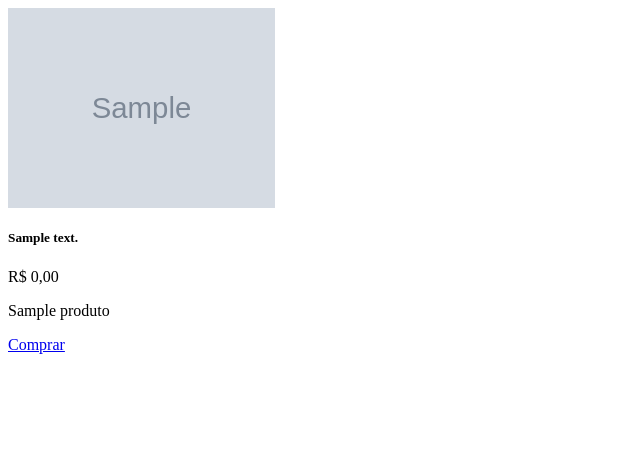
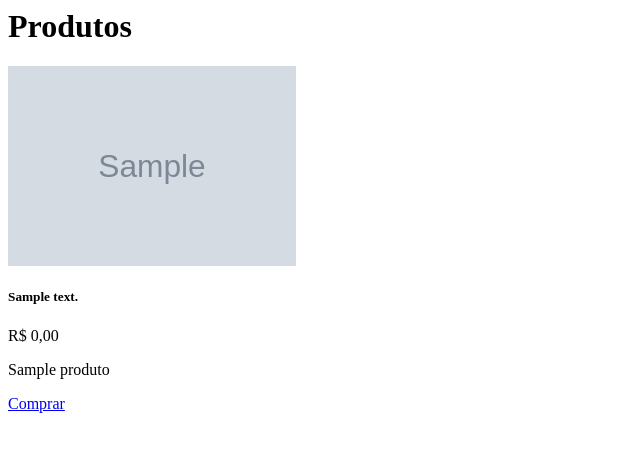
Before and after one commit to edelziolopes/simple-mvc, a PHP site: template Application/views/home/index.php in a window 1280 px wide. Shown: the top 452 px of the page, without its empty margins (0-640 px from the left). Run offline with PHP 8.4, Linux system fonts and the light colour scheme; the template is opened without the code that fills it: most values are stand-ins (such as "Sample title", 1, 10 or a date in 2020); grey boxes marked "Sample" are stand-in pictures.

Commit message:
home2105-2

```diff
--- a/Application/views/home/index.php
+++ b/Application/views/home/index.php
@@ -1,8 +1,10 @@
+<h1 class="mb-4">Produtos</h1>
+
 <div class="d-flex flex-wrap gap-4">
   <?php foreach($data['produtos'] as $produto): ?>
-    <div class="card shadow" style="width: 18rem;">
+    <div class="card shadow" style="width: 18rem; display: flex; flex-direction: column;">
       <img src="<?=$produto['imagem_link']?>" class="card-img-top" style="height: 200px; object-fit: cover;">
-      <div class="card-body">
+      <div class="card-body d-flex flex-column">
         <h5 class="card-title">
           <i class="fas fa-box-open me-2"></i><?=$produto['produto_descricao']?>
         </h5>
@@ -12,7 +14,7 @@
         <p class="card-text text-muted">
           <i class="fas fa-layer-group me-2"></i><?=$produto['categoria_nome']?>
         </p>
-        <a href="#" class="btn btn-primary w-100">
+        <a href="#" class="btn btn-primary mt-auto w-100">
           <i class="fas fa-shopping-cart me-2"></i>Comprar
         </a>
       </div>
```
